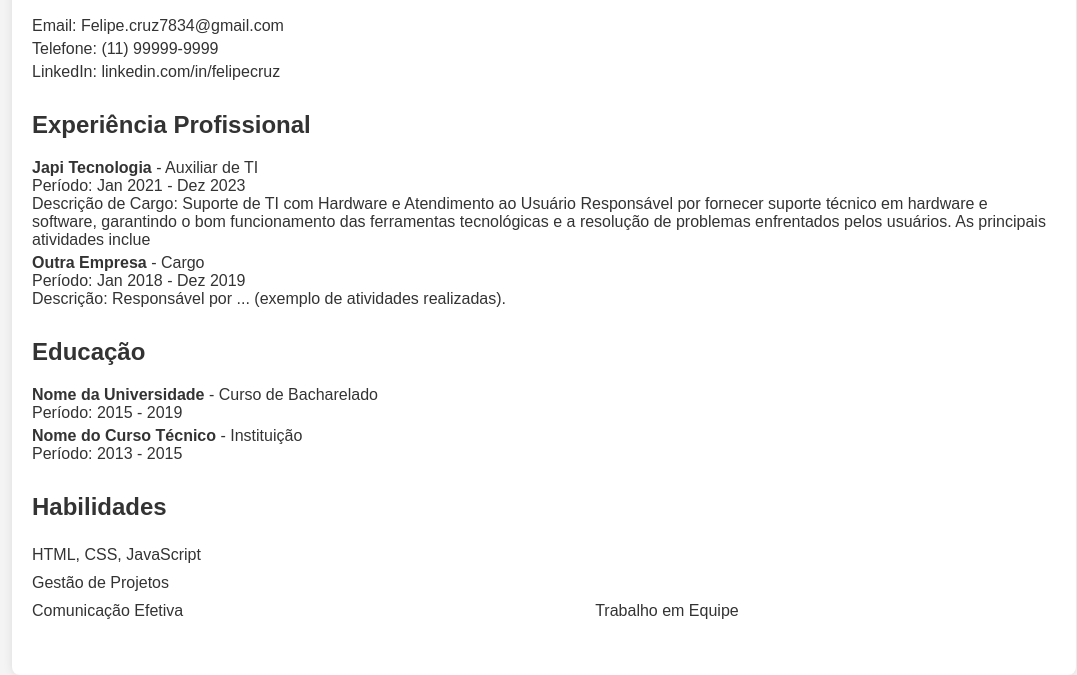
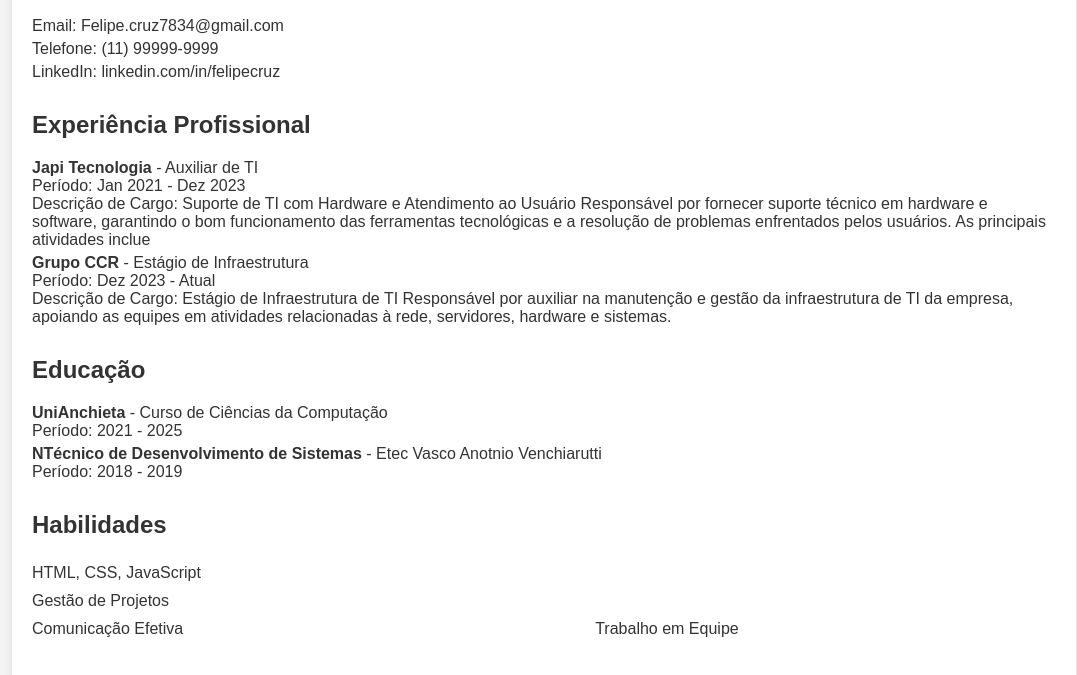
Before and after one commit to FelipeCruz12/felipecruz12.github.io, a plain HTML site: page index.html in a window 1280 px wide. Shown: the part 181-856 px from the top of the page, without its empty margins (96-1173 px from the left). Drawn offline with Linux system fonts and the light colour scheme.

Commit message:
Update index.html

```diff
--- a/index.html
+++ b/index.html
@@ -77,9 +77,11 @@
 Responsável por fornecer suporte técnico em hardware e software, garantindo o bom funcionamento das ferramentas tecnológicas e a resolução de problemas enfrentados pelos usuários. As principais atividades inclue
                 </li>
                 <li>
-                    <strong>Outra Empresa</strong> - Cargo
-                    <br> Período: Jan 2018 - Dez 2019
-                    <br> Descrição: Responsável por ... (exemplo de atividades realizadas).
+                    <strong>Grupo CCR</strong> - Estágio de Infraestrutura
+                    <br> Período: Dez 2023 - Atual
+                    <br> Descrição de Cargo: Estágio de Infraestrutura de TI
+
+Responsável por auxiliar na manutenção e gestão da infraestrutura de TI da empresa, apoiando as equipes em atividades relacionadas à rede, servidores, hardware e sistemas.
                 </li>
             </ul>
         </div>
@@ -88,12 +90,12 @@
             <h2>Educação</h2>
             <ul>
                 <li>
-                    <strong>Nome da Universidade</strong> - Curso de Bacharelado
-                    <br> Período: 2015 - 2019
+                    <strong>UniAnchieta</strong> - Curso de Ciências da Computação
+                    <br> Período: 2021 - 2025
                 </li>
                 <li>
-                    <strong>Nome do Curso Técnico</strong> - Instituição
-                    <br> Período: 2013 - 2015
+                    <strong>NTécnico de Desenvolvimento de Sistemas</strong> - Etec Vasco Anotnio Venchiarutti
+                    <br> Período: 2018 - 2019
                 </li>
             </ul>
         </div>
```
